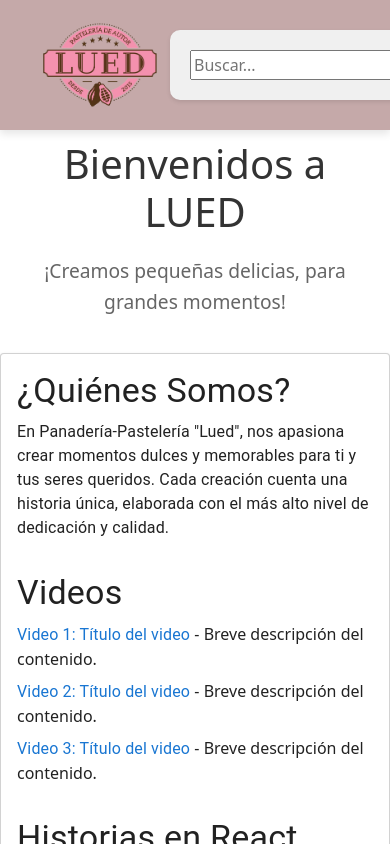
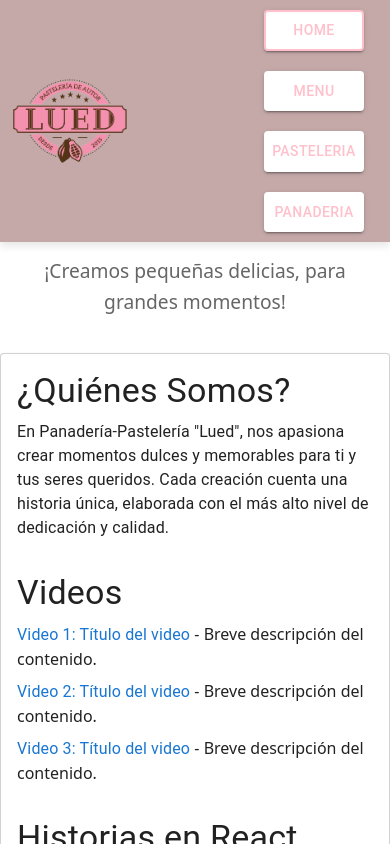
Before and after one commit to luedP/Lued, a React (Vite) app in the folder web-lued/: page / in a window 390 px wide. Shown: the top 844 px of the page. Built offline with nearby package versions, Linux system fonts and the light colour scheme.

Commit message:
responsive header

```diff
--- a/web-lued/src/layouts/header.scss
+++ b/web-lued/src/layouts/header.scss
@@ -49,6 +49,24 @@
       }
     }
   }
+
+  // Media Queries para dispositivos más pequeños (ej. móviles)
+  @media (max-width: 768px) {
+    .header {
+      padding: 10px;
+    }
+
+    .header__center {
+      display: none; /* Oculta el centro en dispositivos pequeños */
+    }
+
+    .header__nav-list {
+      flex-direction: column;
+      gap: 10px;
+      margin-right: 0;
+    }
+  }
+
 
   // Estilos para el contenido general de la página
   .container {
```
